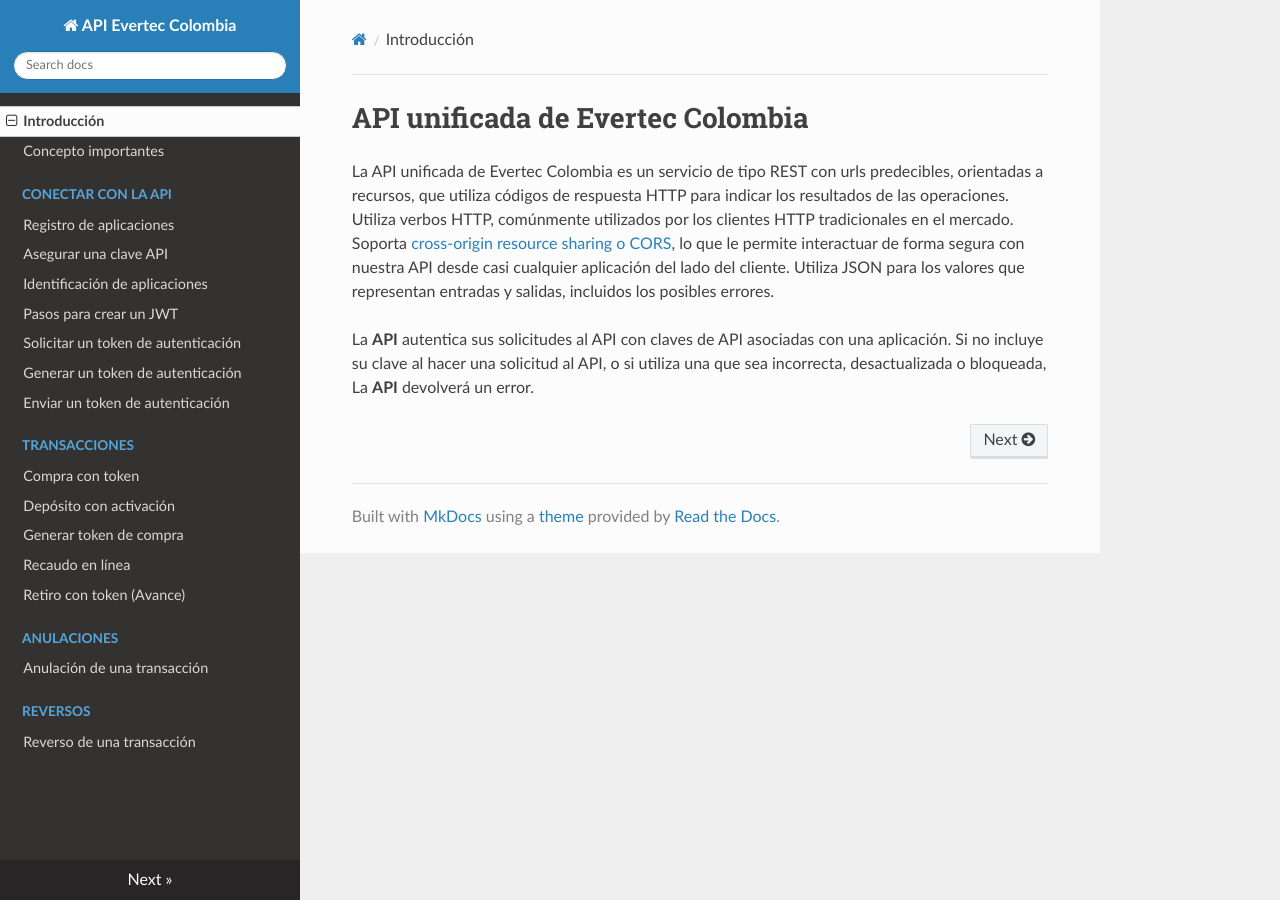
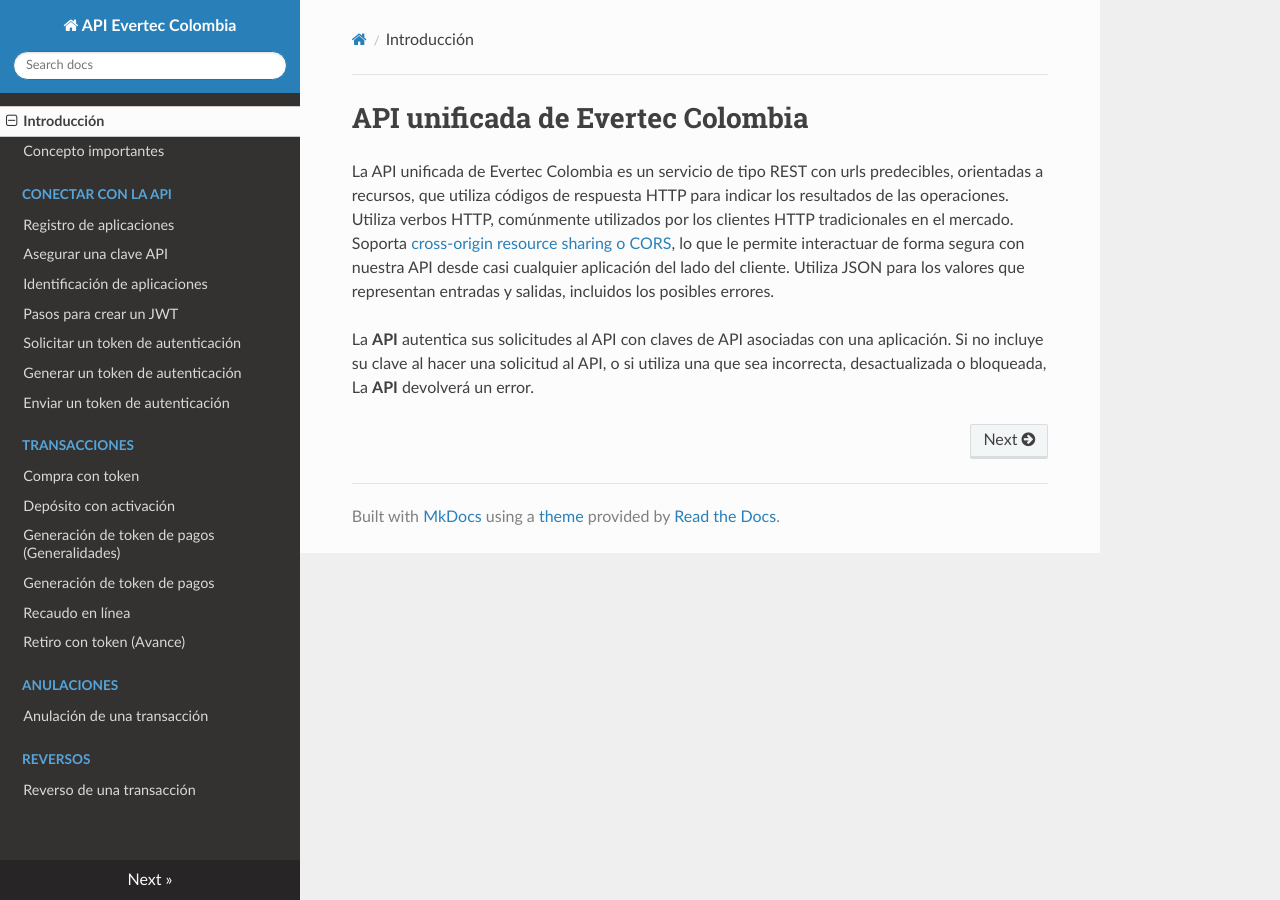
Before and after one commit to Picasso-api/Evertec-API, an MkDocs documentation site: the page built from docs/index.md, in a window 1280 px wide. Built offline with MkDocs 1.6.1, drawn with Linux system fonts in a browser that asks for light colours; nearby versions of some CDN libraries.

Commit message:
Update mkdocs.yml

```diff
--- a/mkdocs.yml
+++ b/mkdocs.yml
@@ -13,7 +13,8 @@ nav:
     - Transacciones:
         - Compra con token: payment-token.md
         - Depósito con activación: Deposit.md
-        - Generar token de compra: generate-payment-token.md
+        - Generación de token de pagos (Generalidades): generate-payment-token-info.md
+        - Generación de token de pagos: generate-payment-token.md
         - Recaudo en línea: collect.md
         - Retiro con token (Avance): withdrawal-token.md
     - Anulaciones:
```
